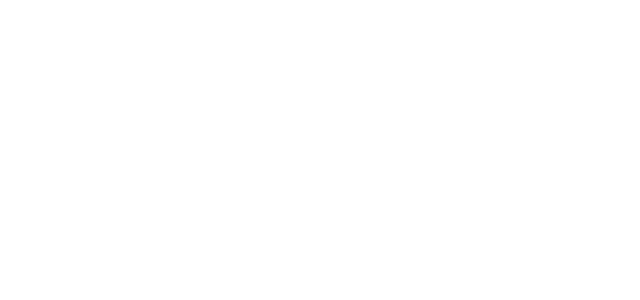
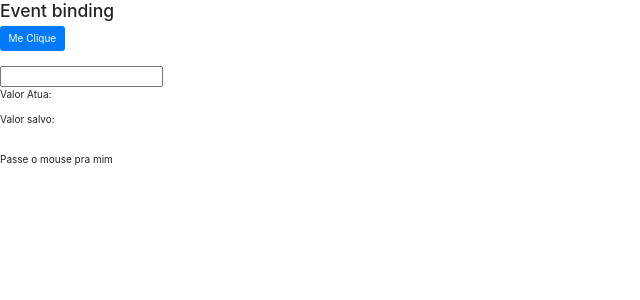
Before and after one commit to jpsilveira13/angular4, an Angular app in the folder data-binding/: page / in a window 1280 px wide. Shown: the top 300 px of the page, without its empty margins (0-640 px from the left). Built offline with nearby package versions, Linux system fonts and the light colour scheme.

Commit message:
Fim da aula 11

```diff
--- a/data-binding/src/app/data-binding/data-binding.component.css
+++ b/data-binding/src/app/data-binding/data-binding.component.css
@@ -0,0 +1,4 @@
+.highlight{
+    background-color: yellow;
+    font-weight:bold;
+}
--- a/data-binding/src/app/data-binding/data-binding.component.html
+++ b/data-binding/src/app/data-binding/data-binding.component.html
@@ -43,5 +43,26 @@
       [style.display]="classe.value == 'alert-danger' ? 'block' : 'none'">Esse texto só aparece em caso de erro.</div>
     </article> -->
 
+  <article class="event-binding">
+    <h3>Event binding</h3>
+    <div>
+      <button (click)="botaoClicado()"
+              class="btn btn-primary">Me Clique</button>
+      <br><br>
+      <input type="text"
+      (keyup)="onKeyUp($event)"
+      (keyup.enter)="salvarValor(campoInput.value)"
+      (blur)="salvarValor(campoInput.value)"
+      #campoInput/>
 
+      <p>Valor Atua: {{ valorAtual }}</p>
+      <p>Valor salvo: {{ valorSalvo }}</p>
+      <br />
+      <span
+      (mouseover)="onMouseOverOut()"
+      (mouseout)="onMouseOverOut()"
+      [class.highlight]="isMouseOver"
+      >Passe o mouse pra mim</span>
+    </div>
+  </article>
 </section>
--- a/data-binding/src/app/data-binding/data-binding.component.ts
+++ b/data-binding/src/app/data-binding/data-binding.component.ts
@@ -3,13 +3,24 @@
 @Component({
     selector: 'app-data-binding',
     templateUrl: './data-binding.component.html',
-  styleUrls: ['./data-binding.component.css']
+    //styleUrls: ['./data-binding.component.css']
+    styles: [
+        `
+            .highlight{
+                background-color: yellow;
+                font-weight:bold;
+            }
+      `
+    ]
 })
 export class DataBindingComponent implements OnInit {
 
     url: string = 'https://www.sortesim.com.br';
     cursoAngular: boolean = true;
     urlImagem: string = 'http://lorempixel.com/400/200/nature/';
+    valorAtual: string = '';
+    valorSalvo: string = '';
+    isMouseOver: boolean = false;
     getValor(){
         return 1;
     }
@@ -17,7 +28,18 @@
     getCurtirCurso(){
         return true;
     }
-
+    botaoClicado(){
+        alert('cliquei');
+    }
+    onKeyUp(evento: KeyboardEvent){
+        this.valorAtual = ((<HTMLInputElement>evento.target).value);
+    }
+    onMouseOverOut(){
+        this.isMouseOver = !this.isMouseOver;
+    }
+    salvarValor(valor){
+        this.valorSalvo = valor;
+    }
     constructor() { }
 
     ngOnInit() {
```
Lines whose indentation alone changed are shown as unchanged.
